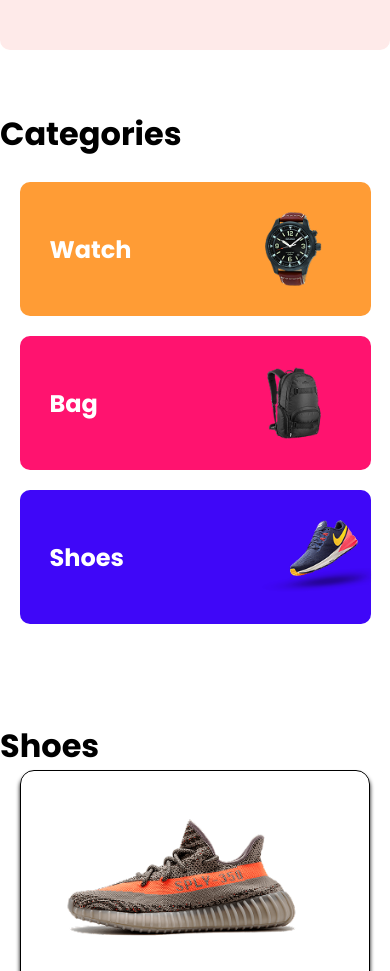
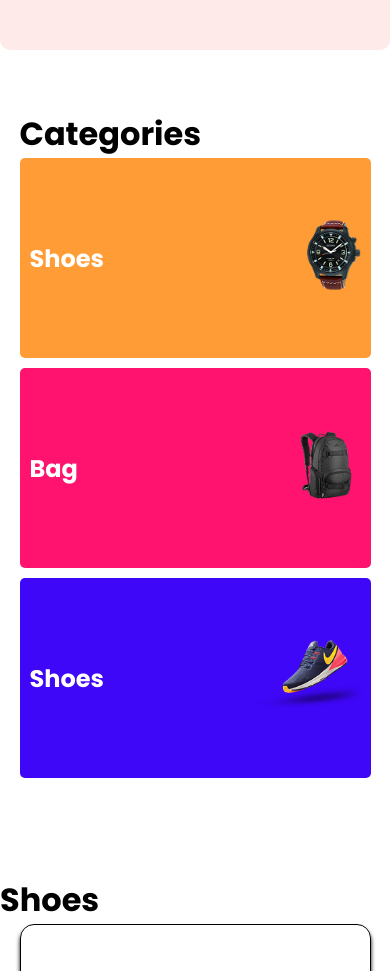
Before and after one commit to mesbahulislam1/frist-website, a plain HTML site: page index.html in a window 390 px wide. Shown: the part 1029-2000 px from the top of the page. Drawn offline with Linux system fonts and the light colour scheme.

Commit message:
Add files via upload

```diff
--- a/index.html
+++ b/index.html
@@ -40,25 +40,10 @@
         <div class="Categories container">
             <h1>Categories</h1>
             <div class="product ">
-                <div class="list watch">
-                    <h2>Watch</h2>
-                    <div class="item_img">
-                        <img src="assets/category-watch.png" alt="">
-                    </div>
-                </div>
+                <div class="list watch"><h2>Shoes</h2><span><img src="assets/category-watch.png" alt=""></span></div>
 
-                <div class="list bag">
-                    <h2>Bag</h2>
-                    <div class="item_img">
-                        <img src="assets/category-bag.png" alt="">
-                    </div>
-                </div>
-                <div class="list shoes">
-                    <h2>Shoes</h2>
-                    <div class="item_img">
-                        <img src="assets/category-shoe.png" alt="">
-                    </div>
-                </div>
+                <div class="list bag"><h2>Bag</h2><span><img src="assets/category-bag.png" alt=""></span></div>
+                <div class="list shoes"><h2>Shoes</h2><span><img src="assets/category-shoe.png" alt=""></span></div>
             </div>
         </div>
     </div>
--- a/style.css
+++ b/style.css
@@ -1,25 +1,25 @@
 @import url('https://fonts.googleapis.com/css2?family=Poppins:ital,wght@0,100;0,200;0,300;0,400;0,500;0,600;0,700;0,800;0,900;1,100;1,200;1,300;1,400;1,500;1,600;1,700;1,800;1,900&display=swap');
 
-*{
+* {
     margin: 0;
     padding: 0;
     box-sizing: border-box;
 }
 
-body{
+body {
     font-family: Poppins;
 }
 
-.container{
+.container {
     max-width: 1128px;
     margin: 0 auto;
 }
 
-.menu_bar{
+.menu_bar {
     cursor: pointer;
 }
 
-.btn{
+.btn {
     width: 168px;
     height: 47px;
     background-color: #FF136F;
@@ -30,10 +30,12 @@ body{
     text-transform: uppercase;
     cursor: pointer;
 }
-#header{
+
+#header {
     margin-top: 31px;
 }
-.header_container{
+
+.header_container {
     display: flex;
     justify-content: space-between;
     align-items: center;
@@ -42,17 +44,18 @@ body{
 
 
 
-#main_content{
+#main_content {
     margin-top: 48px;
 
 }
 
-#content{
-     background-color: #FEEAE9;
+#content {
+    background-color: #FEEAE9;
     border-radius: 10px;
 
 }
-.main_content_body{
+
+.main_content_body {
     display: flex;
     justify-content: space-between;
     align-items: center;
@@ -62,28 +65,33 @@ body{
 
 }
 
-.text_content{
+.text_content {
     max-width: 560px;
 
 }
-.text_content *{
+
+.text_content * {
     margin-bottom: 15px;
 }
-.text_content h1{
+
+.text_content h1 {
     font-size: 56px
 }
-.text_content p{
+
+.text_content p {
     font-size: 16px;
 }
-.monitor_img{
+
+.monitor_img {
     width: 402px;
 }
-.monitor_img img{
+
+.monitor_img img {
     width: 100%;
 }
 
 
-.text_content h6{
+.text_content h6 {
     font-size: 41px;
     color: #FF136F;
 }
@@ -91,57 +99,84 @@ body{
 
 
 
-#Categories{
+#Categories {
     margin-top: 60px;
     margin-bottom: 98px;
 }
-.product{
+
+.product {
     display: flex;
-    justify-content: space-between;
-    gap: 20px;
-    margin-top: 24px;
+    gap: 10px;
+    flex-wrap: wrap;
 
 }
 
 
-.product .list h2{
+.product .list{
+    flex: 1 1 200px;
+    display: flex;
+    align-items: center;
+    justify-content: space-between;
+   padding: 20px 10px;
+    border-radius: 5px;
+
+}
+
+.product .list img{
+    width: auto;
+    height: 70px
+}
+.product .list h2 {
     color: #fff;
 }
-.product .list{
-    display: flex;
-    align-items: center;
-    width: 359px;
-   border-radius: 10px;
-    justify-content: space-between;
-    padding: 0 30px;
-}
 
-.item_img{
+
+
+.item_img {
     width: 94px;
     height: 94px;
     padding: 10px;
     text-align: center;
 }
-.item_img img{
+
+.item_img img {
 
     height: 100%;
 
 }
-.watch{
+
+.watch {
     background: #FF9C35;
 }
-.bag{
+
+.bag {
     background: #FF136F;
 }
-.shoes{
+
+.shoes {
     background: #3F07F8;
 }
 
 
 
+.categories {
+    display: flex;
+    margin-bottom: 28px
+}
+
+.cat {
+    flex: 1 1 200px;
+    padding: 14px 22px;
+    border-radius: 12px;
+    font-weight: 700;
+    color: #fff;
+    display: flex;
+    align-items: center;
+    justify-content: space-between
+}
 
 
-.shoes_item{
+.shoes_item {
     display: flex;
     justify-content: space-between;
     gap: 10px;
@@ -149,7 +184,7 @@ body{
 
 }
 
-.list_shoes{
+.list_shoes {
     width: 350px;
     padding: 15px;
     border: 1px solid black;
@@ -159,30 +194,37 @@ body{
 
 }
 
-.list_shoes *{
+.list_shoes * {
     margin-bottom: 10px;
 }
-.list_shoes .img_shoe{
+
+.list_shoes .img_shoe {
     width: 90%;
 }
-.list_shoes .img_shoe img{
+
+.list_shoes .img_shoe img {
     width: 100%;
 }
-.list_shoes h2{
+
+.list_shoes h2 {
     font-size: 24px;
     font-weight: 600;
 }
-.list_shoes p{
+
+.list_shoes p {
     font-size: 16px;
 }
-.list_shoes h6{
+
+.list_shoes h6 {
     font-size: 24px;
 }
-.list_shoes .btn_list{
+
+.list_shoes .btn_list {
     background: black;
-   width: 145px;
+    width: 145px;
 }
-.shoe_bottom{
+
+.shoe_bottom {
     margin-bottom: 50px;
 }
 
@@ -195,22 +237,24 @@ body{
 
 
 
-#footer{
+#footer {
     margin-top: 130px;
 }
 
-.input{
+.input {
     display: flex;
     justify-content: center;
     align-items: center;
 
 }
-.input .submit{
+
+.input .submit {
     background-color: #FF136F;
     padding: 10px 15px;
 
 }
-.input input{
+
+.input input {
     padding: 10px 30px;
     border: none;
     font-size: 18px;
@@ -218,11 +262,13 @@ body{
 
 
 }
-.footer{
+
+.footer {
     background: #ffdad8;
 
 }
-.footer{
+
+.footer {
     text-align: center;
     padding-top: 140px;
     padding-bottom: 140px;
@@ -230,7 +276,8 @@ body{
 
 
 }
-.footer *{
+
+.footer * {
     margin-bottom: 10px;
 }
 
@@ -245,36 +292,36 @@ body{
 
 
 @media (max-width: 992px) {
-    .main_content_body{
-        flex-direction: column;
+    .main_content_body {
+        flex-direction: column-reverse;
+        text-align: center
     }
-   .product .list{
-        width: 90%;
 
-    }
-    .shoes_item{
 
+
+    .shoes_item {
+        flex-wrap: wrap;
+        justify-content: center;
     }
 }
 
 
 @media (max-width: 808px) {
+    .product {
 
+    }
 }
+
 /* Large Mobile */
 @media (max-width: 768px) {
-    .product{
-        flex-direction: column;
-        align-items: center;
+
+    .product {
+
+        justify-content: center;
 
     }
-    .product .list{
+    .Categories{
         width: 90%;
-        justify-content: space-between;
-        padding: 20px 30px;
-    }
-    .list_shoes{
-
     }
 
 }
@@ -282,12 +329,21 @@ body{
 /* Small Mobile */
 @media (max-width: 576px) {
 
-    .shoes_item{
+    .shoes_item {
         flex-direction: column;
         align-items: center;
     }
-     .header_container {
+
+    .header_container {
         flex-direction: row;
         justify-content: space-between;
     }
+    .product{
+         flex-direction: column;
+    }
+
+    .list_shoes{
+        width: 90%;
+    }
+
 }
```
